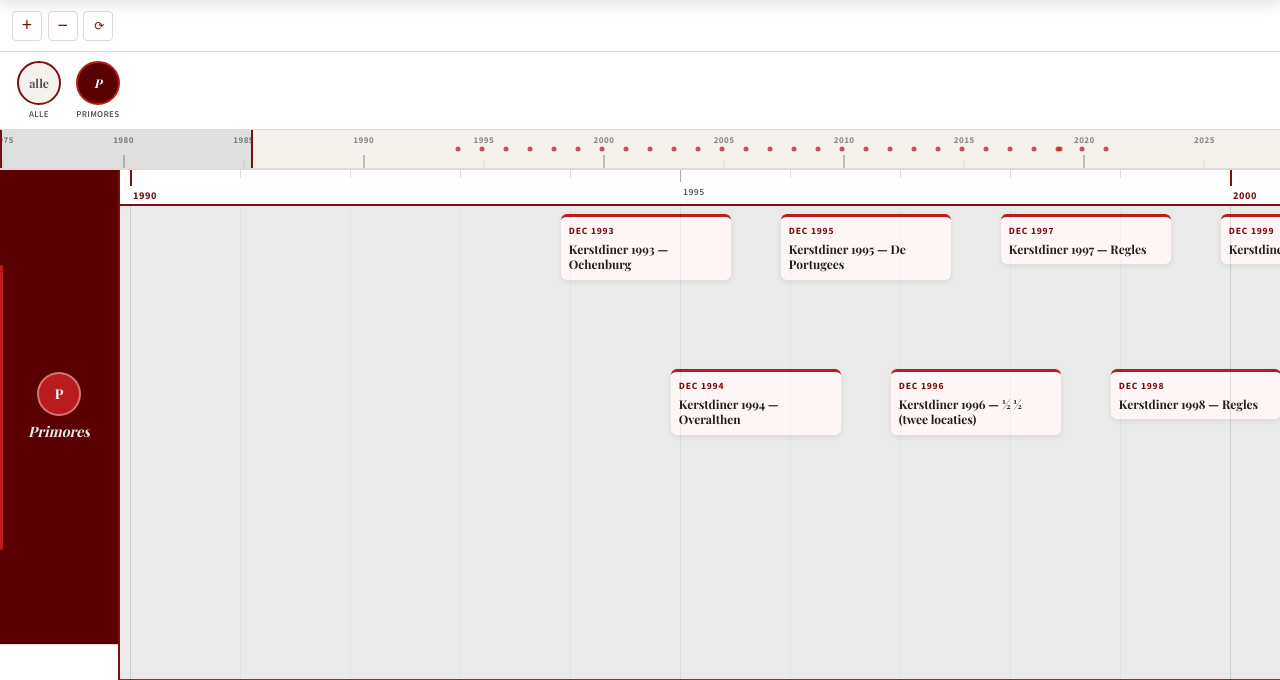
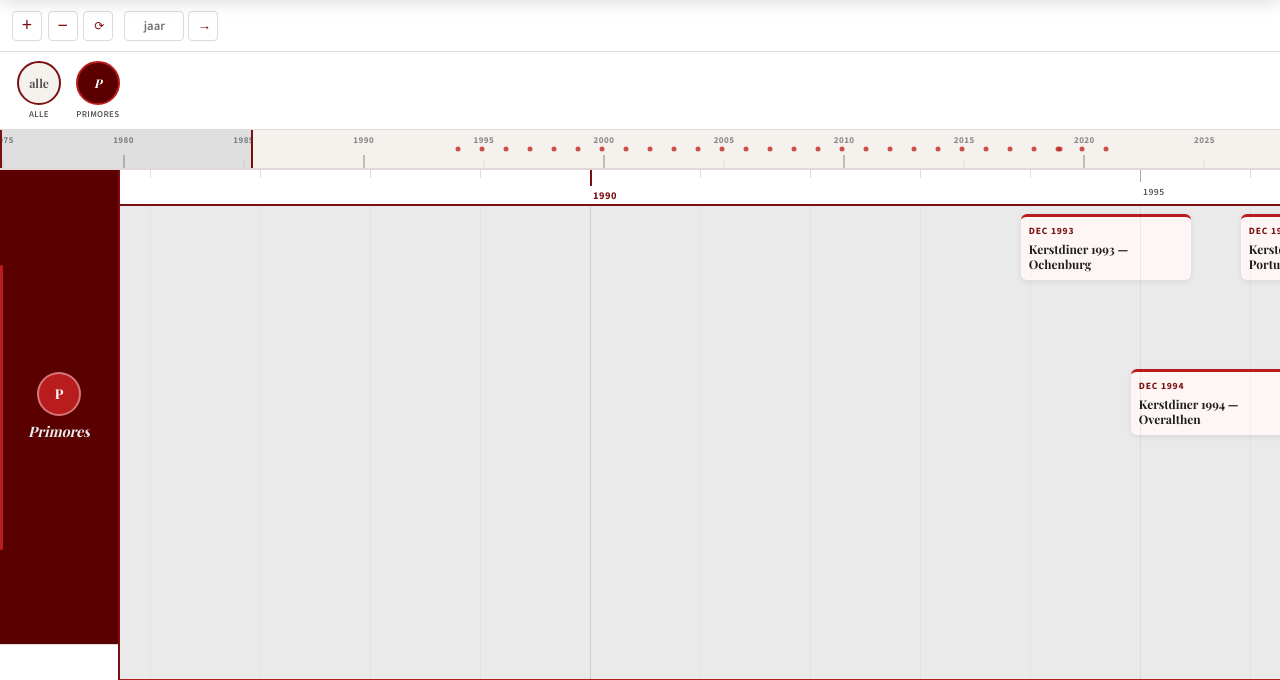
Before and after one commit to it-mannetje/primores, a Flask app: page / in a window 1280 px wide. Shown: the part 116-796 px from the top of the page. Run offline with Flask 3, Linux system fonts and the light colour scheme; data comes from the database, SQL or seed files in the repository; some web fonts are replaced.

Commit message:
Add year navigation input to timeline toolbar
Number field next to zoom buttons shows the current centre year and
updates live as you scroll. Type a year and press Enter or → to jump
there; scrubbing the timeline keeps the field in sync.

Co-Authored-By: Claude Sonnet 4.6 <noreply@anthropic.com>

```diff
--- a/static/css/style.css
+++ b/static/css/style.css
@@ -264,7 +264,37 @@ a   { color: inherit; text-decoration: none; }
 }
 .btn-zoom:hover { background: var(--bg); }
 
-.tl-toolbar-left { display: flex; gap: .35rem; flex-shrink: 0; }
+.tl-toolbar-left { display: flex; gap: .35rem; align-items: center; flex-shrink: 0; }
+
+.tl-year-nav {
+  display: flex;
+  align-items: center;
+  gap: .25rem;
+  margin-left: .35rem;
+}
+
+.tl-year-input {
+  width: 60px;
+  height: 30px;
+  border: 1px solid var(--border);
+  border-radius: 4px;
+  background: var(--white);
+  color: var(--navy);
+  font-family: var(--sans);
+  font-size: .8rem;
+  font-weight: 600;
+  text-align: center;
+  padding: 0 .3rem;
+  -moz-appearance: textfield;
+}
+.tl-year-input::-webkit-inner-spin-button,
+.tl-year-input::-webkit-outer-spin-button { -webkit-appearance: none; }
+.tl-year-input:focus {
+  outline: none;
+  border-color: var(--navy);
+}
+
+.tl-year-go { padding: 0 8px; font-size: .85rem; }
 
 /* ── Scrubber / mini-map navigator ───────────────────── */
 
--- a/static/js/timeline.js
+++ b/static/js/timeline.js
@@ -362,6 +362,9 @@
   tlScroll.addEventListener('scroll', () => {
     tlLabels.scrollTop = tlScroll.scrollTop;
     updateScrubberViewport();
+    const centreX = tlScroll.scrollLeft + tlScroll.clientWidth / 2;
+    const year = Math.round(START_YEAR + (centreX - LEFT_PAD) / pxPerYear);
+    if (yearInput) yearInput.value = Math.max(START_YEAR, Math.min(END_YEAR, year));
   });
 
   // ── Zoom ──────────────────────────────────────────────
@@ -419,8 +422,22 @@
 
   function scrollToYear(year) {
     const x = dateToX(year, null, null);
-    tlScroll.scrollLeft = Math.max(0, x - 120);
+    tlScroll.scrollLeft = Math.max(0, x - tlScroll.clientWidth / 2);
   }
+
+  // ── Year input navigator ──────────────────────────────
+
+  const yearInput = document.getElementById('yearInput');
+  const yearGo    = document.getElementById('yearGo');
+
+  function goToInputYear() {
+    const y = parseInt(yearInput.value, 10);
+    if (y >= START_YEAR && y <= END_YEAR) scrollToYear(y);
+  }
+
+  yearGo.addEventListener('click', goToInputYear);
+  yearInput.addEventListener('keydown', e => { if (e.key === 'Enter') goToInputYear(); });
+
 
   // ── Load & init ───────────────────────────────────────
 
--- a/templates/timeline.html
+++ b/templates/timeline.html
@@ -9,6 +9,12 @@
       <button class="btn-zoom" id="zoomIn"  title="Inzoomen">+</button>
       <button class="btn-zoom" id="zoomOut" title="Uitzoomen">−</button>
       <button class="btn-zoom" id="zoomReset" title="Reset zoom" style="font-size:12px;padding:0 10px;">⟳</button>
+      <div class="tl-year-nav">
+        <input type="number" id="yearInput" class="tl-year-input"
+               min="1975" max="2027" step="1" placeholder="jaar"
+               title="Navigeer naar jaar">
+        <button class="btn-zoom tl-year-go" id="yearGo" title="Ga naar jaar">→</button>
+      </div>
     </div>
   </div>
 
```
